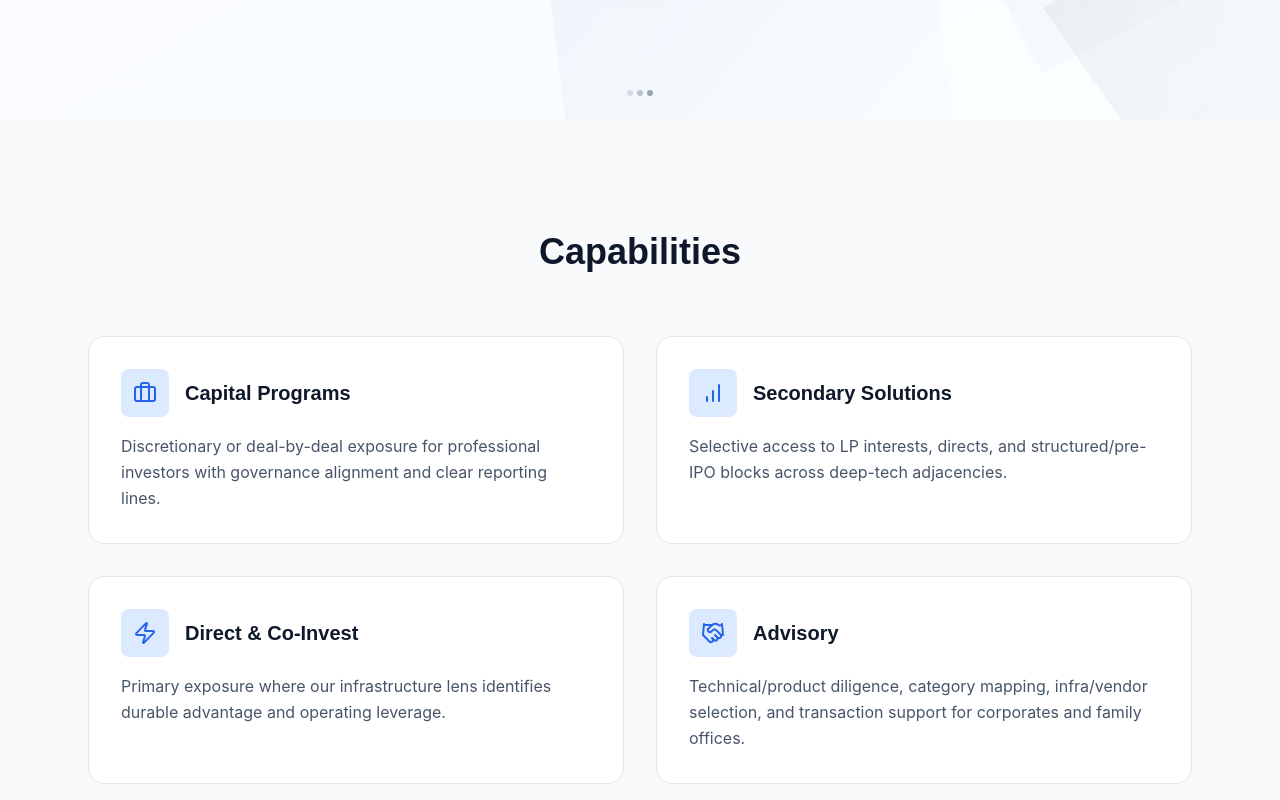
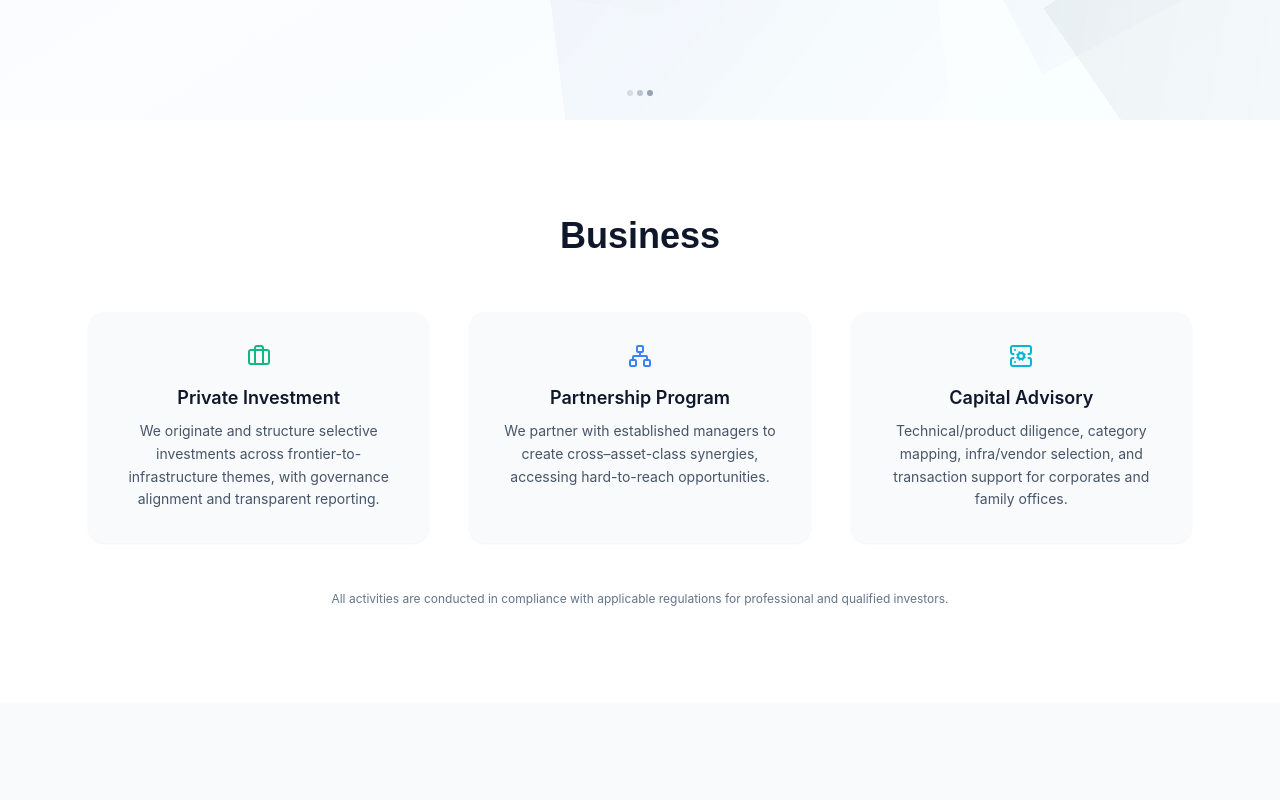
Before and after one commit to thsvc/sparkle-static, a React (Vite) app: page / in a window 1280 px wide. Shown: the part 680-1480 px from the top of the page. Built offline with nearby package versions, Linux system fonts and the light colour scheme.

Commit message:
Update App.jsx

```diff
--- a/src/App.jsx
+++ b/src/App.jsx
@@ -965,50 +965,62 @@ const HeroSection = () => {
   );
 };
 
+// === Section Business mise à jour ===
 const BusinessSection = () => {
-  const containerVariants = {
-    hidden: { opacity: 0 },
-    visible: {
-      opacity: 1,
-      transition: { staggerChildren: 0.1 }
-    }
-  };
-
-  const itemVariants = {
-    hidden: { opacity: 0, y: 20 },
-    visible: { opacity: 1, y: 0 }
-  };
+  const items = [
+    {
+      title: "Private Investment",
+      description:
+        "We originate and structure selective investments across frontier-to-infrastructure themes, with governance alignment and transparent reporting.",
+      icon: <Briefcase className="w-6 h-6 text-emerald-500" />,
+    },
+    {
+      title: "Partnership Program",
+      description:
+        "We partner with established managers to create cross–asset-class synergies, accessing hard-to-reach opportunities.",
+      icon: <Network className="w-6 h-6 text-blue-500" />,
+    },
+    {
+      title: "Capital Advisory",
+      description:
+        "Technical/product diligence, category mapping, infra/vendor selection, and transaction support for corporates and family offices.",
+      icon: <ServerCog className="w-6 h-6 text-cyan-500" />,
+    },
+  ];
 
   return (
-    <Section id="business" className="bg-slate-50 dark:bg-slate-900/50">
-      <SectionTitle>Capabilities</SectionTitle>
-      <motion.div
-        variants={containerVariants}
-        initial="hidden"
-        whileInView="visible"
-        viewport={{ once: true, amount: 0.3 }}
-        className="grid grid-cols-1 md:grid-cols-2 gap-8"
-      >
-        {capabilitiesData.map((item, index) => (
-          <motion.div
-            key={index}
-            variants={itemVariants}
-            className="bg-white dark:bg-slate-800 p-8 rounded-2xl border border-slate-200 dark:border-slate-700 hover:shadow-lg dark:hover:border-blue-700/50 transition-all duration-300"
-          >
-            <div className="flex items-center gap-4 mb-4">
-              <div className="w-12 h-12 flex items-center justify-center bg-blue-100 dark:bg-blue-900/50 rounded-lg">
-                <item.icon className="w-6 h-6 text-blue-600 dark:text-blue-400" />
-              </div>
-              <h3 className="text-xl font-bold font-grotesk text-slate-900 dark:text-white">{item.title}</h3>
+    <section id="business" className="py-24 bg-white dark:bg-slate-900">
+      <div className="max-w-6xl mx-auto px-6 text-center">
+        {/* Titre section */}
+        <h2 className="text-3xl md:text-4xl font-bold font-grotesk text-slate-900 dark:text-white mb-14">
+          Business
+        </h2>
+
+        {/* Grid des cartes */}
+        <div className="grid gap-10 md:grid-cols-3">
+          {items.map((item) => (
+            <div
+              key={item.title}
+              className="flex flex-col items-center p-8 rounded-2xl bg-slate-50 dark:bg-slate-800/50 shadow-sm hover:shadow-md transition"
+            >
+              <div className="mb-4">{item.icon}</div>
+              <h3 className="text-lg font-semibold text-slate-900 dark:text-white mb-2">
+                {item.title}
+              </h3>
+              <p className="text-slate-600 dark:text-slate-300 text-sm leading-relaxed">
+                {item.description}
+              </p>
             </div>
-            <p className="text-slate-600 dark:text-slate-300 leading-relaxed">{item.description}</p>
-          </motion.div>
-        ))}
-      </motion.div>
-      <p className="text-center text-sm text-slate-500 dark:text-slate-400 mt-12">
-        All activities are conducted in compliance with applicable regulations for professional and qualified investors.
-      </p>
-    </Section>
+          ))}
+        </div>
+
+        {/* Footer réglementaire */}
+        <p className="mt-12 text-xs text-slate-500 dark:text-slate-400 max-w-3xl mx-auto">
+          All activities are conducted in compliance with applicable regulations
+          for professional and qualified investors.
+        </p>
+      </div>
+    </section>
   );
 };
 
```
